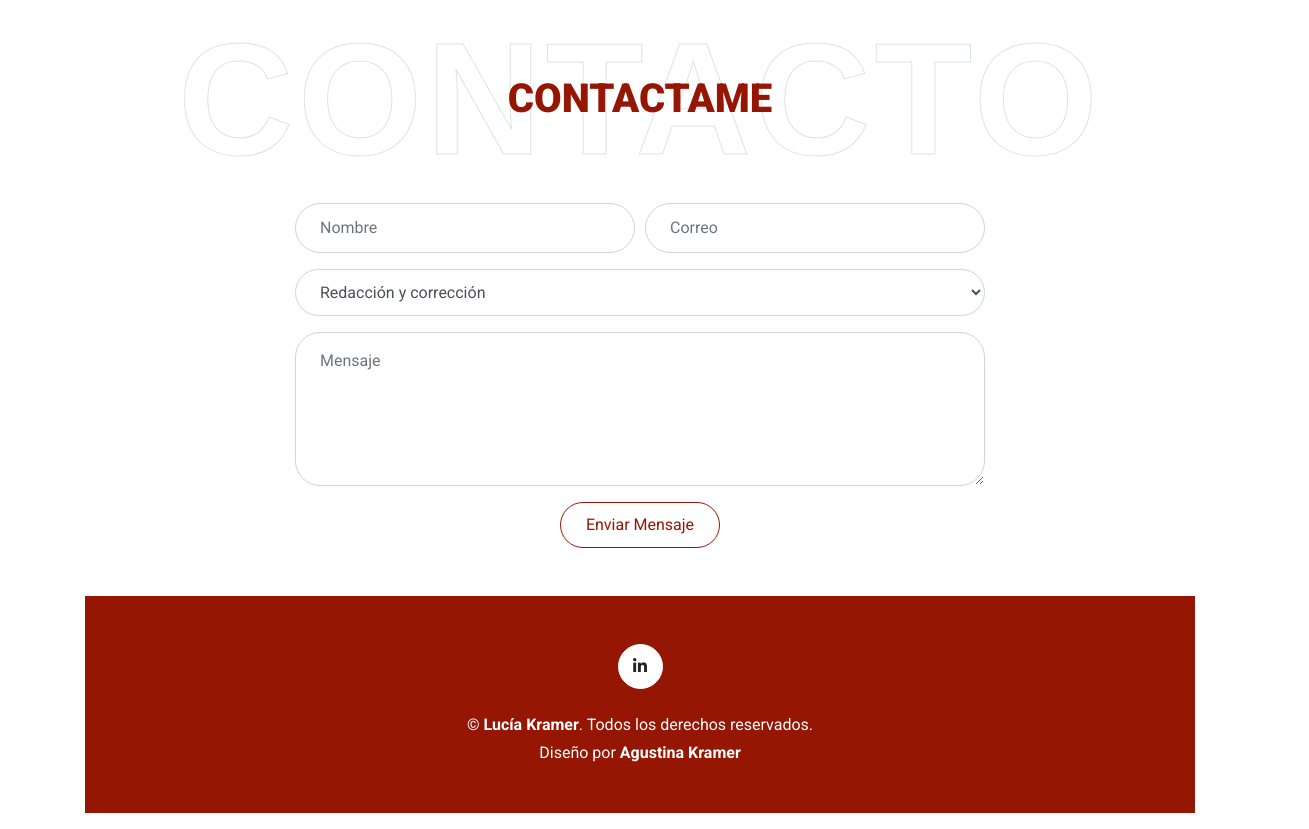
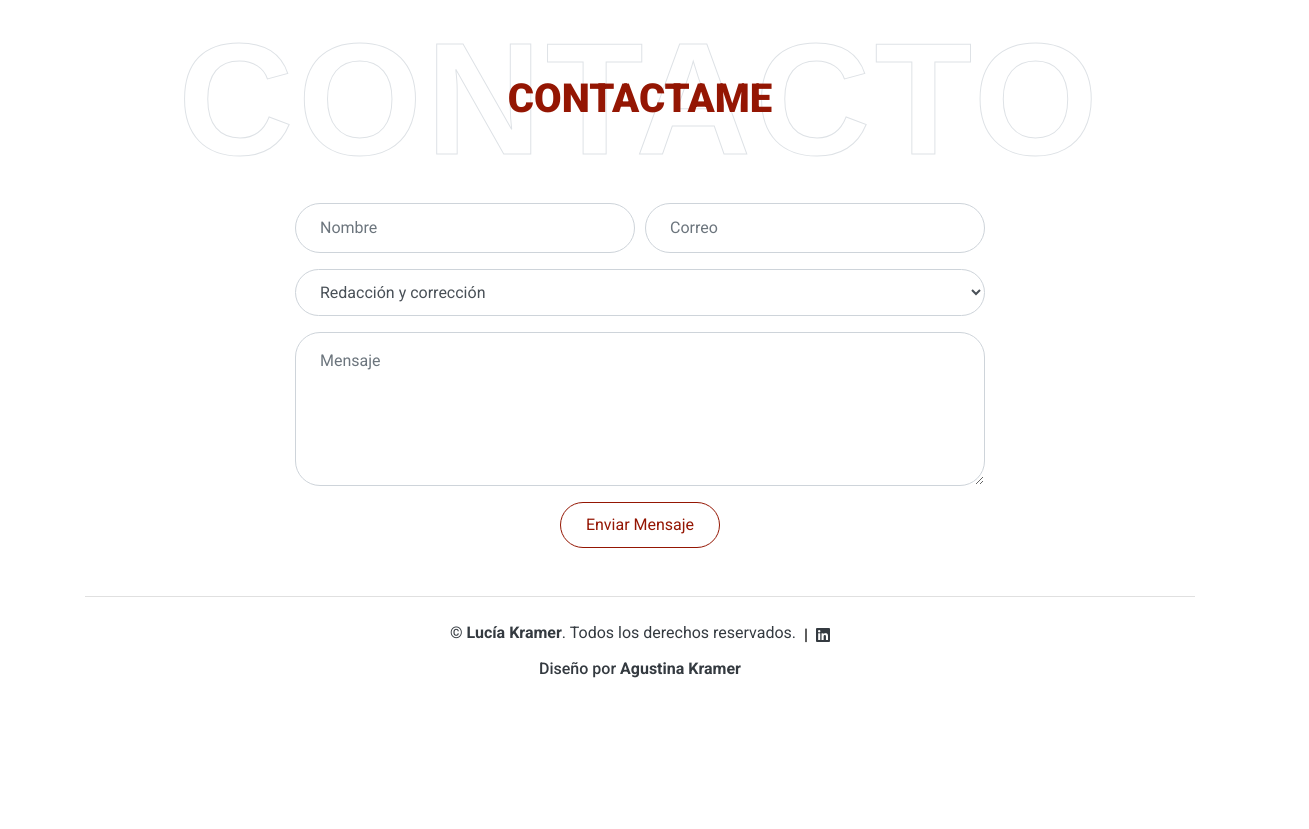
Before and after one commit to agustinakramer/PortfolioLucia, a website with bundled scripts: page index.html in a window 1280 px wide. Shown: the part 6491-7320 px from the top of the page, 1309 px wide, since content can reach past the window. After the commit the page ends 7212 px from the top, so only its background shows below. Built offline with nearby package versions, Linux system fonts and the light colour scheme.

Commit message:
actualizo el footer

```diff
--- a/freelancer-portfolio-template/scss/style.scss
+++ b/freelancer-portfolio-template/scss/style.scss
@@ -316,27 +316,34 @@ h6,
     list-style-type: none;
 }
 
-/* Quitar cualquier restricción global */
-body, html {
-  margin: 0;
-  padding: 0;
-  overflow-x: hidden;
+.footer-custom {
+  background-color: #fff;
+  color: #000;
+  border-top: 1px solid #e0e0e0;
+  width: 100%;
 }
 
-/* Forzar el footer a ocupar 100% */
-.footer-full {
-  width: 100%;
-  background-color: #007bff; /* azul Bootstrap */
-  color: #fff;
-  margin: 0;
-  padding: 0;
+.footer-text,
+.footer-credit {
+  color: #000;
+  font-weight: 500;
+  font-size: 1rem;
 }
 
-/* Opcional: Centrar contenido sin limitar ancho */
-.footer-content {
-  max-width: 1140px; /* como un container grande */
-  margin: 0 auto;
+.footer-link {
+  color: #000;
+  font-weight: 500;
+  transition: color 0.2s ease-in-out;
 }
+
+.footer-link:hover {
+  color: #0077b5; /* color LinkedIn */
+}
+
+.footer-link i {
+  font-size: 1rem;
+}
+
 
 
 
--- a/index.html
+++ b/index.html
@@ -775,14 +775,19 @@
             <!-- Contact End -->
 
             <!-- Footer Start -->
-            <footer class="site-footer bg-primary text-white py-5 text-center">
-                <a class="btn btn-light btn-social mb-4" href="https://www.linkedin.com/in/lucía-kramer-3b842150/"
-                    target="_blank" aria-label="LinkedIn">
-                    <i class="fab fa-linkedin-in"></i>
-                </a>
-                <p class="mb-1">&copy; <strong>Lucía Kramer</strong>. Todos los derechos reservados.</p>
-                <p class="mb-0">Diseño por <strong>Agustina Kramer</strong></p>
+            <footer class="footer-custom text-center py-4">
+                <div class="d-flex flex-column flex-md-row justify-content-center align-items-center text-dark gap-2 mb-2">
+                    <p class="mb-1">&copy; <strong>Lucía Kramer</strong>. Todos los derechos reservados.</p>
+                    <span class="footer-text mx-2">|</span>
+                    <a href="https://www.linkedin.com/in/luc%C3%ADa-kramer-3b842150/" target="_blank"
+                        class="footer-link d-flex align-items-center text-dark text-decoration-none">
+                        <i class="fab fa-linkedin me-2"></i>
+                    </a>
+                </div>
+                <p class="footer-credit text-dark m-0">Diseño por <strong>Agustina Kramer</strong></p>
             </footer>
+
+
             <!-- Footer End -->
 
             <!-- Scroll to Bottom -->
```
Also changed, not shown: freelancer-portfolio-template/css/style.css, 1 other file.
